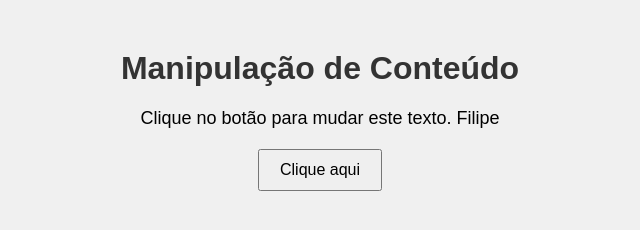
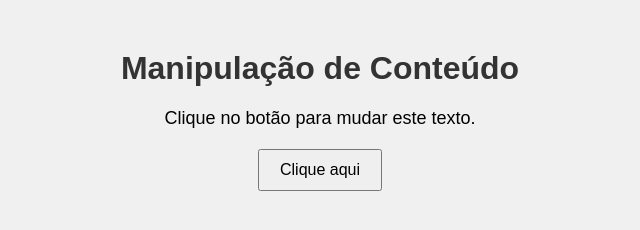
Before and after one commit to FilipeSobreiraCampos/Teste, a plain HTML site: page index.html in a window 1280 px wide. Shown: the whole page, without its empty margins (320-960 px from the left). Drawn offline with Linux system fonts and the light colour scheme.

Commit message:
Segundo commit

```diff
--- a/index.html
+++ b/index.html
@@ -8,7 +8,7 @@
 </head>
 <body>
     <h1>Manipulação de Conteúdo</h1>
-    <p id="mensagem">Clique no botão para mudar este texto. Filipe</p>
+    <p id="mensagem">Clique no botão para mudar este texto.</p>
     <button id="botao">Clique aqui</button>
 
     <script src="scripts.js"></script>
```
